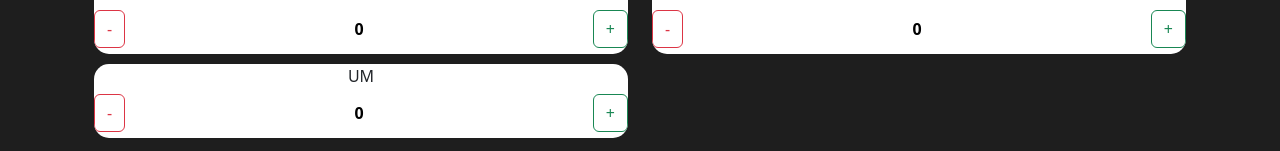
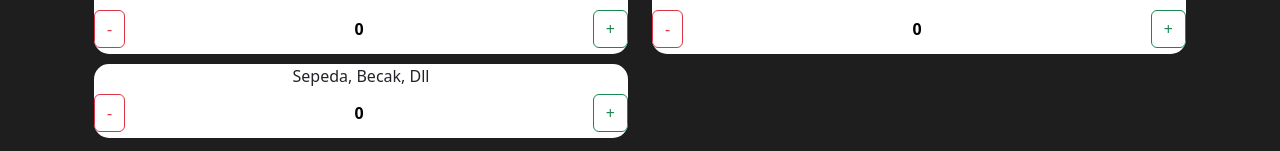
Before and after one commit to dishubmanreksmikota/SIKENDI, a plain HTML site: page ctmc/ctmcform1.html in a window 1280 px wide. Shown: the part 572-723 px from the top of the page. Drawn offline with nearby package versions, Linux system fonts and the light colour scheme.

Commit message:
change um

```diff
--- a/ctmc/ctmcform1.html
+++ b/ctmc/ctmcform1.html
@@ -137,7 +137,7 @@
                     <button class="btn btn-outline-success" type="button" onclick="incrementTRUK_BESAR()">+</button>
                   </div></div>
                   <div class="col">
-                    <div class="keterangan">UM</div>
+                    <div class="keterangan">Sepeda, Becak, Dll</div>
                   </div>
                   <div class="col">
                     <div class="keterangan"></div>
```
Also changed, not shown: ctmc/ctmcform2.html (+1 -1 lines), ctmc/ctmcform3.html (+1 -1 lines), ctmc/ctmcform4.html (+1 -1 lines), ctmc/ctmcform5.html (+1 -1 lines).
